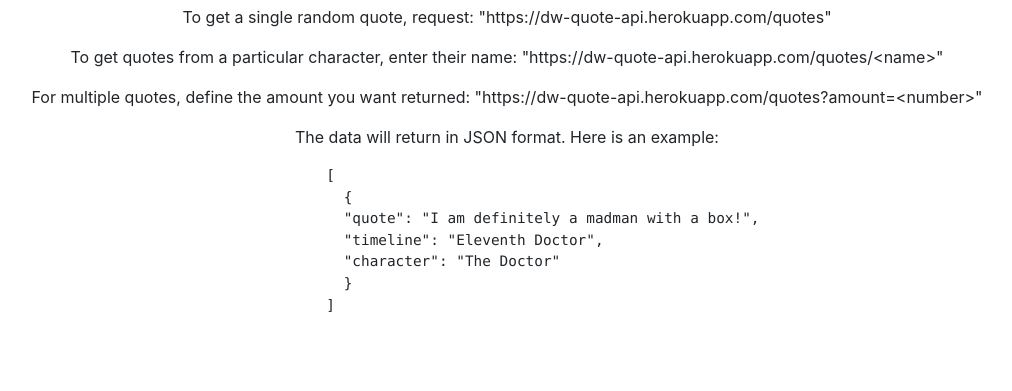
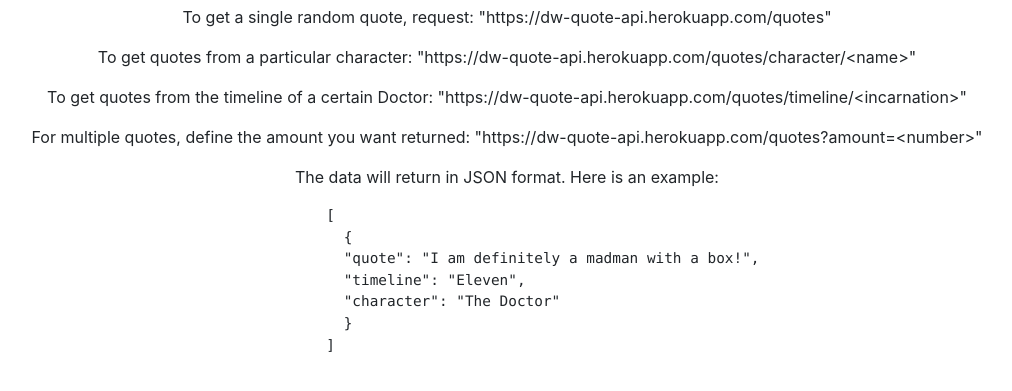
Before and after one commit to Schlenges/doctor-who-quote-api, a website: page view/index.html in a window 1280 px wide. Shown: the part 423-814 px from the top of the page, without its empty margins (133-1145 px from the left). Drawn offline with nearby package versions, Linux system fonts and the light colour scheme; files that its build step writes are made by us from their sources; files whose address does not match are found by name.

Commit message:
updated index

```diff
--- a/view/index.html
+++ b/view/index.html
@@ -11,7 +11,8 @@
     <img class="img-fluid" src="dw-logo.png">
     <h1>Quote API</h1>
     <p>To get a single random quote, request: "https://dw-quote-api.herokuapp.com/quotes"</p>
-    <p>To get quotes from a particular character, enter their name: "https://dw-quote-api.herokuapp.com/quotes/&lt;name&gt;"</p>
+    <p>To get quotes from a particular character: "https://dw-quote-api.herokuapp.com/quotes/character/&lt;name&gt;"</p>
+    <p>To get quotes from the timeline of a certain Doctor: "https://dw-quote-api.herokuapp.com/quotes/timeline/&lt;incarnation&gt;"</p>
     <p>For multiple quotes, define the amount you want returned: "https://dw-quote-api.herokuapp.com/quotes?amount=&lt;number&gt;"</p>
     <p>The data will return in JSON format. Here is an example:</p>
     <div id="example">
@@ -19,7 +20,7 @@
         [
           {
           "quote": "I am definitely a madman with a box!",
-          "timeline": "Eleventh Doctor",
+          "timeline": "Eleven",
           "character": "The Doctor"
           }
         ]
```
